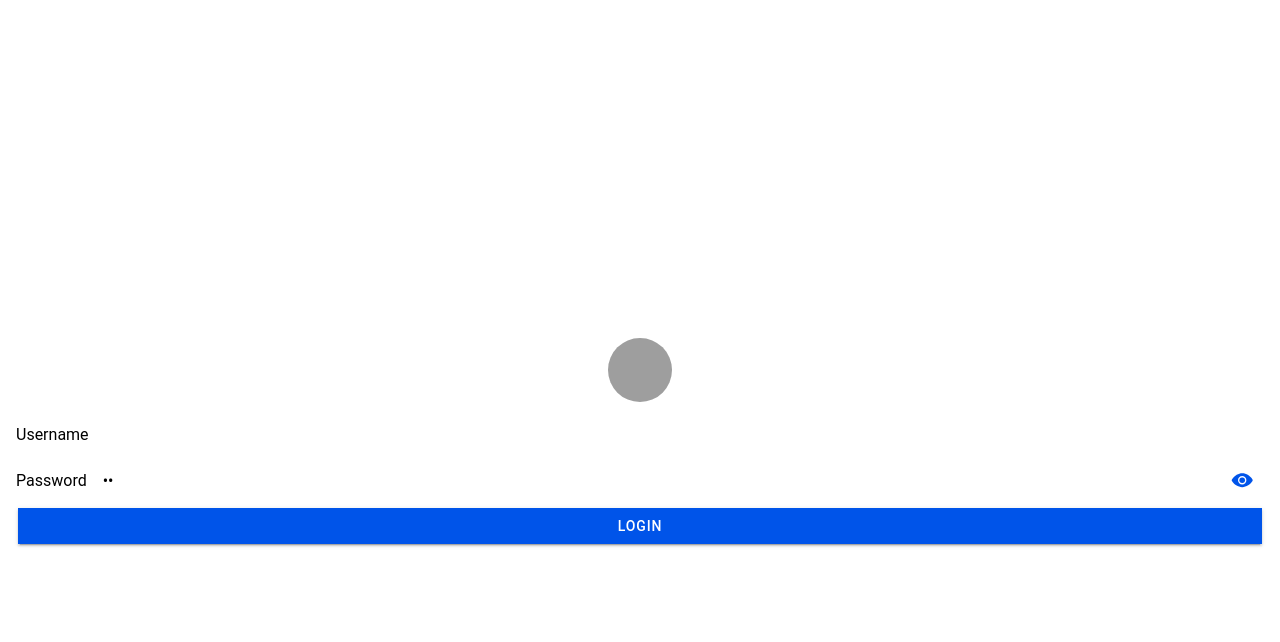
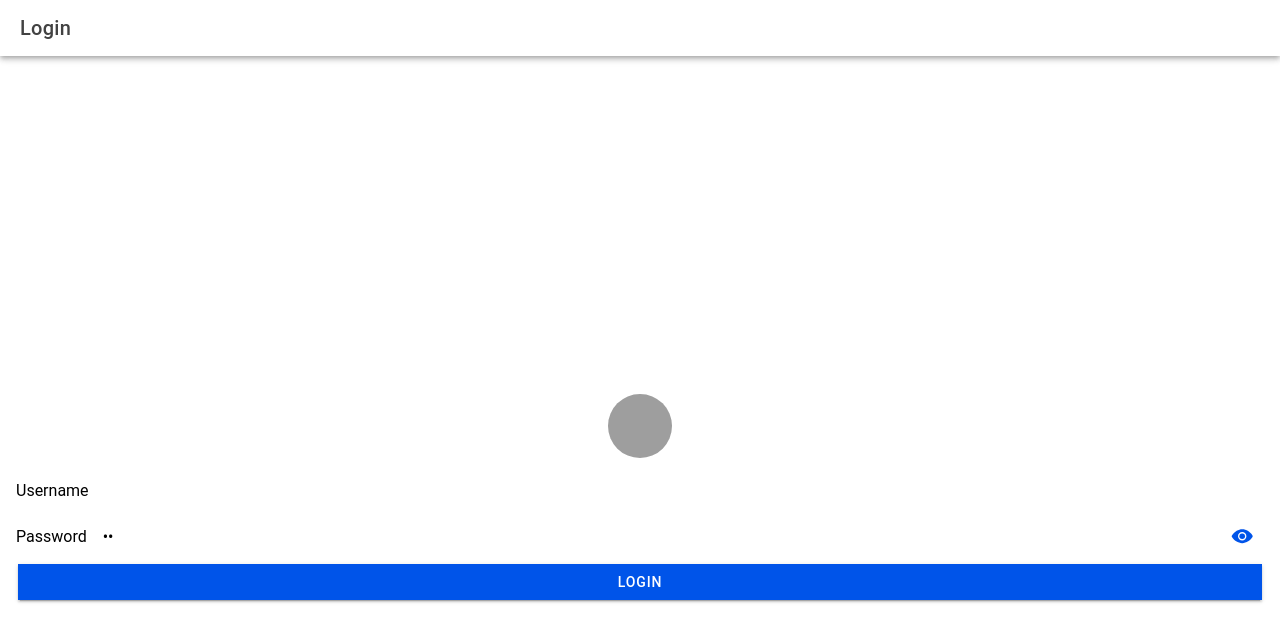
Before and after one commit to JohnFrichMagan/it35-lab, a React (Vite) app: page /it35-lab in a window 1280 px wide. Shown: the top 642 px of the page. Built offline with nearby package versions, Linux system fonts and the light colour scheme; grey boxes are pictures that could not be loaded.

Commit message:
Update Login.tsx

```diff
--- a/src/pages/Login.tsx
+++ b/src/pages/Login.tsx
@@ -25,6 +25,9 @@ import {
     return (
       <IonPage>
         <IonHeader>
+          <IonToolbar>
+            <IonTitle>Login</IonTitle>
+          </IonToolbar>
         </IonHeader>
         <IonContent className='ion-padding'>
 
```
